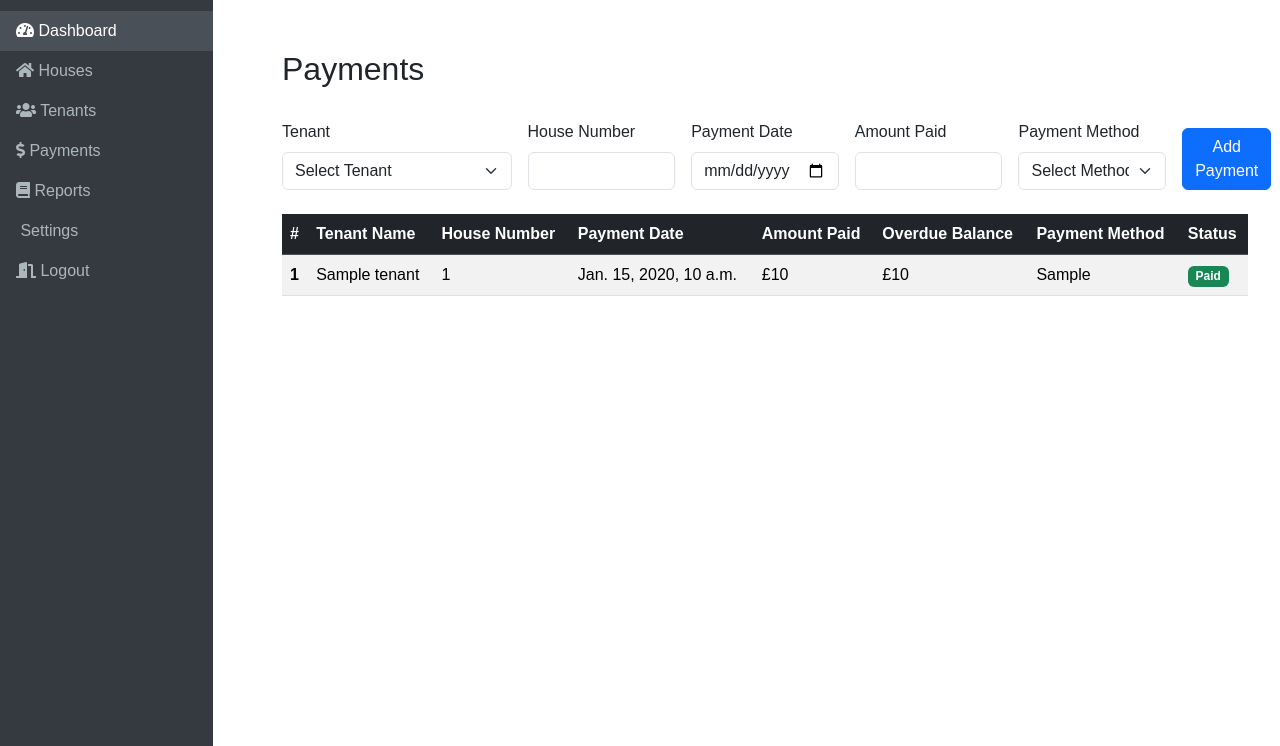
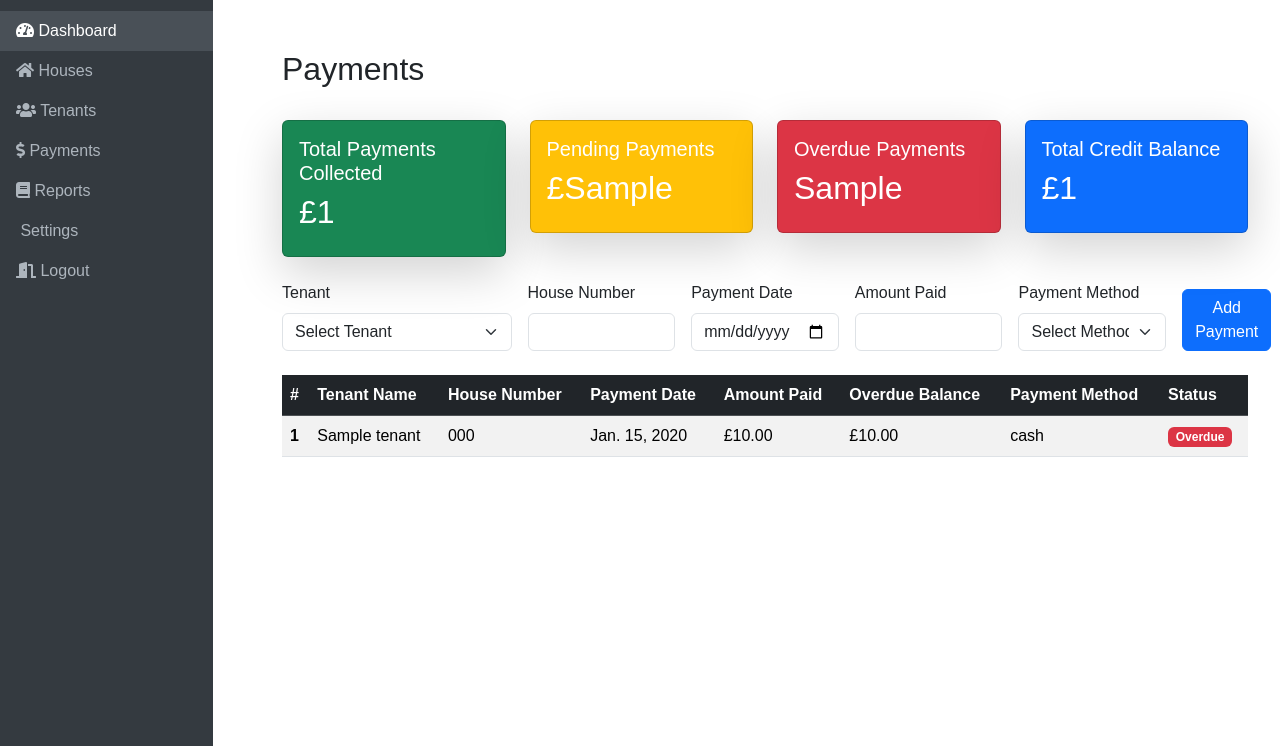
Before and after one commit to Danielkioko18/rental-system-in-django, a Django app: template rentals/templates/payments.html in a window 1280 px wide. Shown: the part 54-800 px from the top of the page. Run offline with Django 5.2, Linux system fonts and the light colour scheme; tables that the repository leaves empty hold one stand-in row (values such as "Sample post"); the template is opened without the code that fills it: values that come from a table or form of the project are taken from there, most other values are stand-ins (such as "Sample title", 1, 10 or a date in 2020); parts of the project's set-up code (start-up, migrations or seed data) failed here and were passed over; some libraries are stand-ins or nearby versions.

Commit message:
Credit balance, overdue balances

```diff
--- a/rentals/models.py
+++ b/rentals/models.py
@@ -29,7 +29,21 @@ class Tenant(models.Model):
     name = models.CharField(max_length=255)
     phone = models.CharField(max_length=15)
     house = models.OneToOneField(House, on_delete=models.CASCADE)
+    overdue_balance = models.DecimalField(max_digits=10, decimal_places=2, default=0.0)
+    credit_balance = models.DecimalField(max_digits=10, decimal_places=2, default=0.0)
     date_joined = models.DateField(auto_now_add=True)
 
     def __str__(self):
         return self.name
+
+
+class Payment(models.Model):
+    tenant = models.ForeignKey(Tenant, on_delete=models.CASCADE)
+    payment_date = models.DateField()
+    amount_paid = models.DecimalField(max_digits=10, decimal_places=2)
+    payment_method = models.CharField(max_length=20, choices=[('cash', 'Cash'), ('bank', 'Bank Transfer'), ('mobile', 'Mobile Payment')])
+    overdue_amount = models.DecimalField(max_digits=10, decimal_places=2, default=0.0)
+    is_overdue = models.BooleanField(default=False)
+
+    def __str__(self):
+        return f"Payment for {self.tenant.name} on {self.payment_date}"
--- a/rentals/templates/payments.html
+++ b/rentals/templates/payments.html
@@ -4,6 +4,42 @@
 <div class="container-fluid">
     <div class="row mb-4">
         <h2 class="mt-4">Payments</h2>
+    </div>
+
+    <!-- Summary Cards -->
+    <div class="row mb-4">
+        <div class="col-md-3">
+            <div class="card text-white bg-success shadow-lg">
+                <div class="card-body">
+                    <h5 class="card-title">Total Payments Collected</h5>
+                    <h2>£{{ total_collected }}</h2>
+                </div>
+            </div>
+        </div>
+        <div class="col-md-3">
+            <div class="card text-white bg-warning shadow-lg">
+                <div class="card-body">
+                    <h5 class="card-title">Pending Payments</h5>
+                    <h2>£{{ pending_payments }}</h2>
+                </div>
+            </div>
+        </div>
+        <div class="col-md-3">
+            <div class="card text-white bg-danger shadow-lg">
+                <div class="card-body">
+                    <h5 class="card-title">Overdue Payments</h5>
+                    <h2>{{ overdue_payments }}</h2>
+                </div>
+            </div>
+        </div>
+        <div class="col-md-3">
+            <div class="card text-white bg-primary shadow-lg">
+                <div class="card-body">
+                    <h5 class="card-title">Total Credit Balance</h5>
+                    <h2>£{{ total_credit }}</h2>
+                </div>
+            </div>
+        </div>
     </div>
 
     <!-- Add Payment Form -->
@@ -15,8 +51,8 @@
             <select class="form-select" id="tenantName" name="tenant_name" required>
                 <option value="" disabled selected>Select Tenant</option>
                 {% for tenant in tenants %}
-                <option value="{{ tenant.id }}" data-house="{{ tenant.house.number }}" data-overdue="{{ tenant.overdue_balance }}">
-                    {{ tenant.name }}
+                <option value="{{ tenant.id }}" data-house="{{ tenant.house.number }}" data-overdue="{{ tenant.overdue_balance }}" data-credit="{{ tenant.credit_balance }}">
+                    {{ tenant.name }} (Credit: £{{ tenant.credit_balance }})
                 </option>
                 {% endfor %}
             </select>
```
Also changed, not shown: rentals/views.py (+56 -5 lines), rentals/migrations/0005_remove_tenant_date_joined_payment_overdue_amount_and_more.py (added), rentals/migrations/0006_tenant_date_joined.py (added), rentals/migrations/0007_tenant_credit_balance.py (added).
